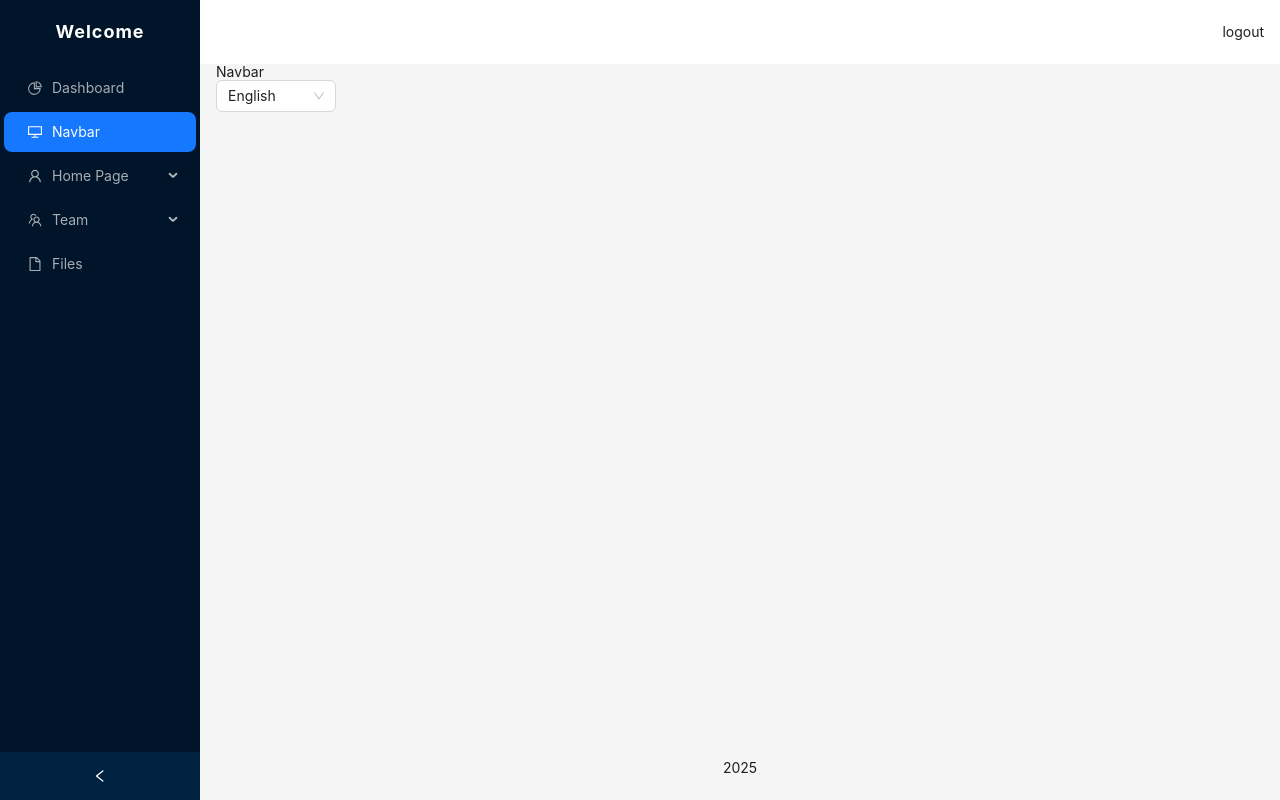
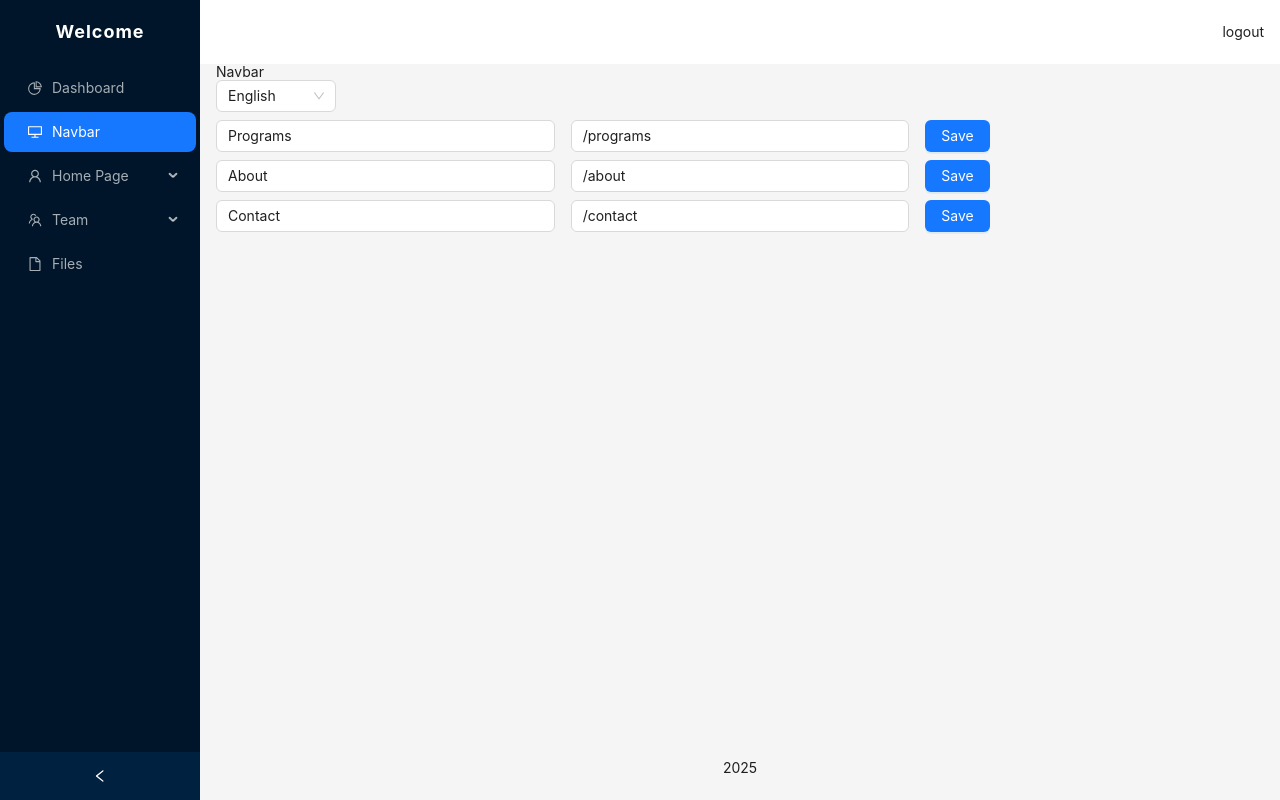
Before and after one commit to Laura-Badalyan/project_it, a Next.js app: page /admin/navbar in a window 1280 px wide. Built offline with nearby package versions, Linux system fonts and the light colour scheme.

Commit message:
add navbar with languages

```diff
--- a/app/(protected-pages)/admin/navbar/_components/Fields.tsx
+++ b/app/(protected-pages)/admin/navbar/_components/Fields.tsx
@@ -4,7 +4,7 @@ import React, { useState } from 'react';
 import { Button, Row, Col, Input, Select, Space } from 'antd';
 
 export function Fields() {
-  const [selectedLang, setSelectedLang] = useState('');
+  const [selectedLang, setSelectedLang] = useState('en');
 
   const handleChange = (value: string) => {
     setSelectedLang(value)
```
